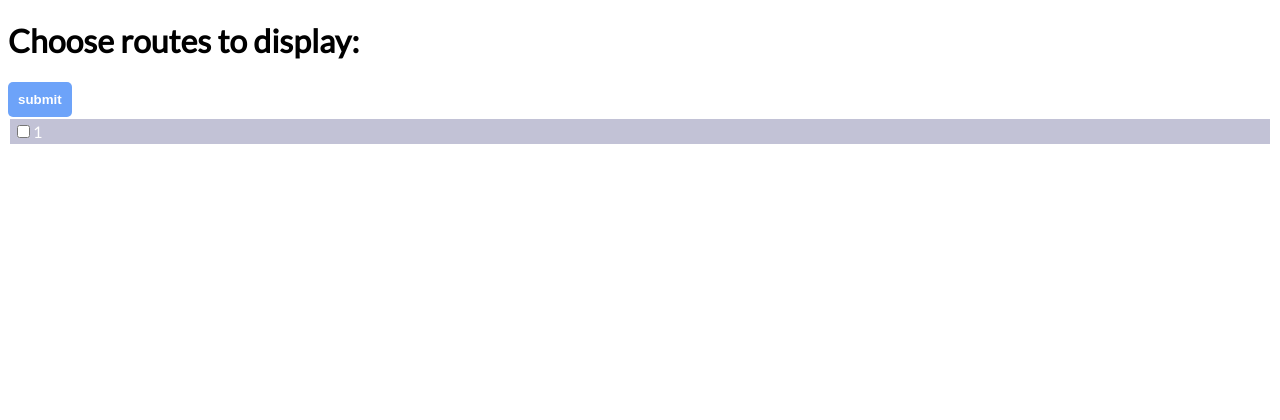
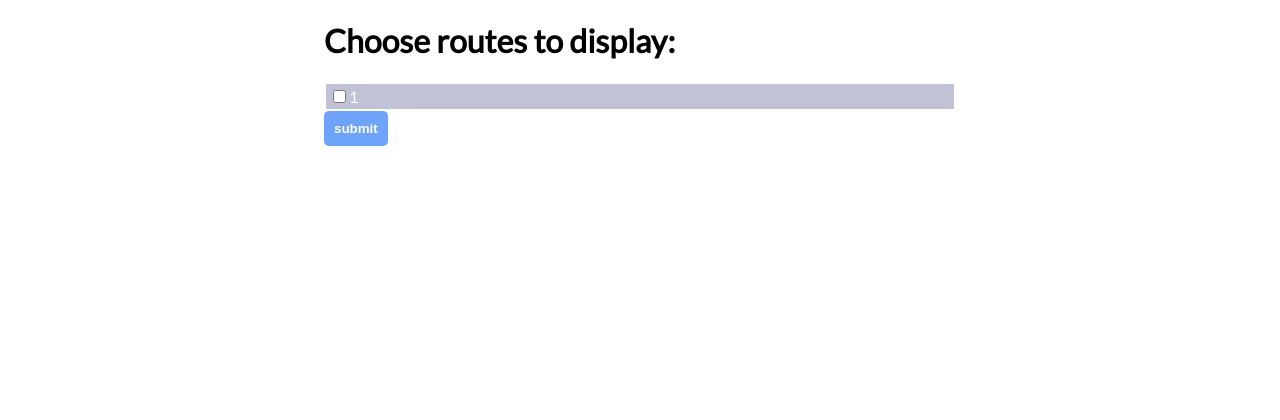
Before and after one commit to carolineglazer/strava-mapper, a Flask app: template templates/routes.html in a window 1280 px wide. Shown: the top 420 px of the page. Run offline with Flask 2, Linux system fonts and the light colour scheme; the template is opened without the code that fills it: most values are stand-ins (such as "Sample title", 1, 10 or a date in 2020).

Commit message:
style routes.html

```diff
--- a/static/css/main.css
+++ b/static/css/main.css
@@ -83,3 +83,8 @@ tr:hover {
 	margin: auto;
 	padding: 10px;
 }
+
+#routes {
+	margin: auto;
+	width: 50%;
+}
--- a/templates/routes.html
+++ b/templates/routes.html
@@ -6,10 +6,9 @@
 </head>
 
 <body>
+	<div id="routes">
 		<h1>Choose routes to display:</h1>
-
 		<form action="/displayroutes" method="post">
-		<input type="submit" class="button" value="submit">
 			<table>
 				{% for i in activity_ids %}
 				<tr>
@@ -17,5 +16,7 @@
 				</tr>
 				{% endfor %}
 			</table>
+			<input type="submit" class="button" value="submit">
 		</form>
+	</div>
 </body>
```
Lines whose indentation alone changed are shown as unchanged.
